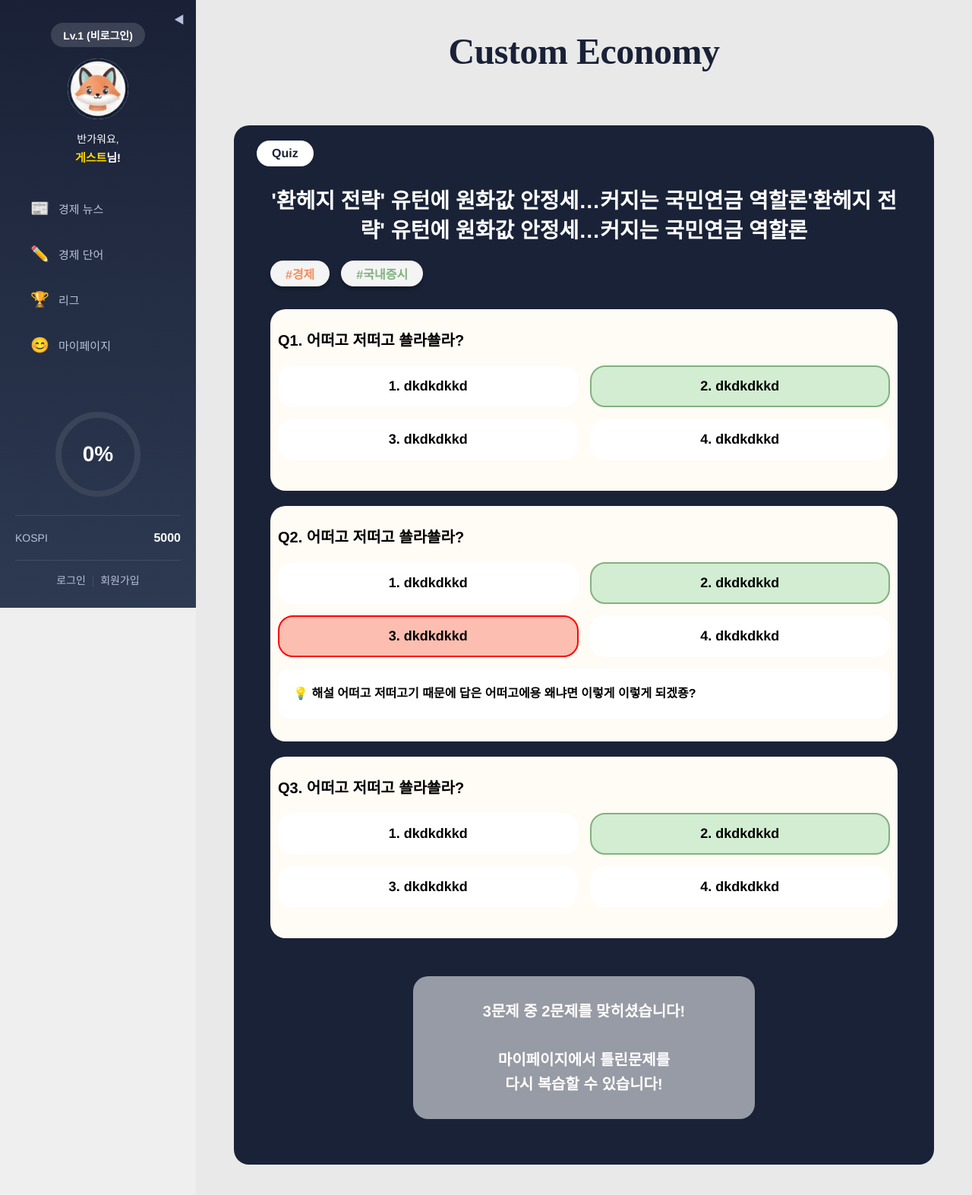
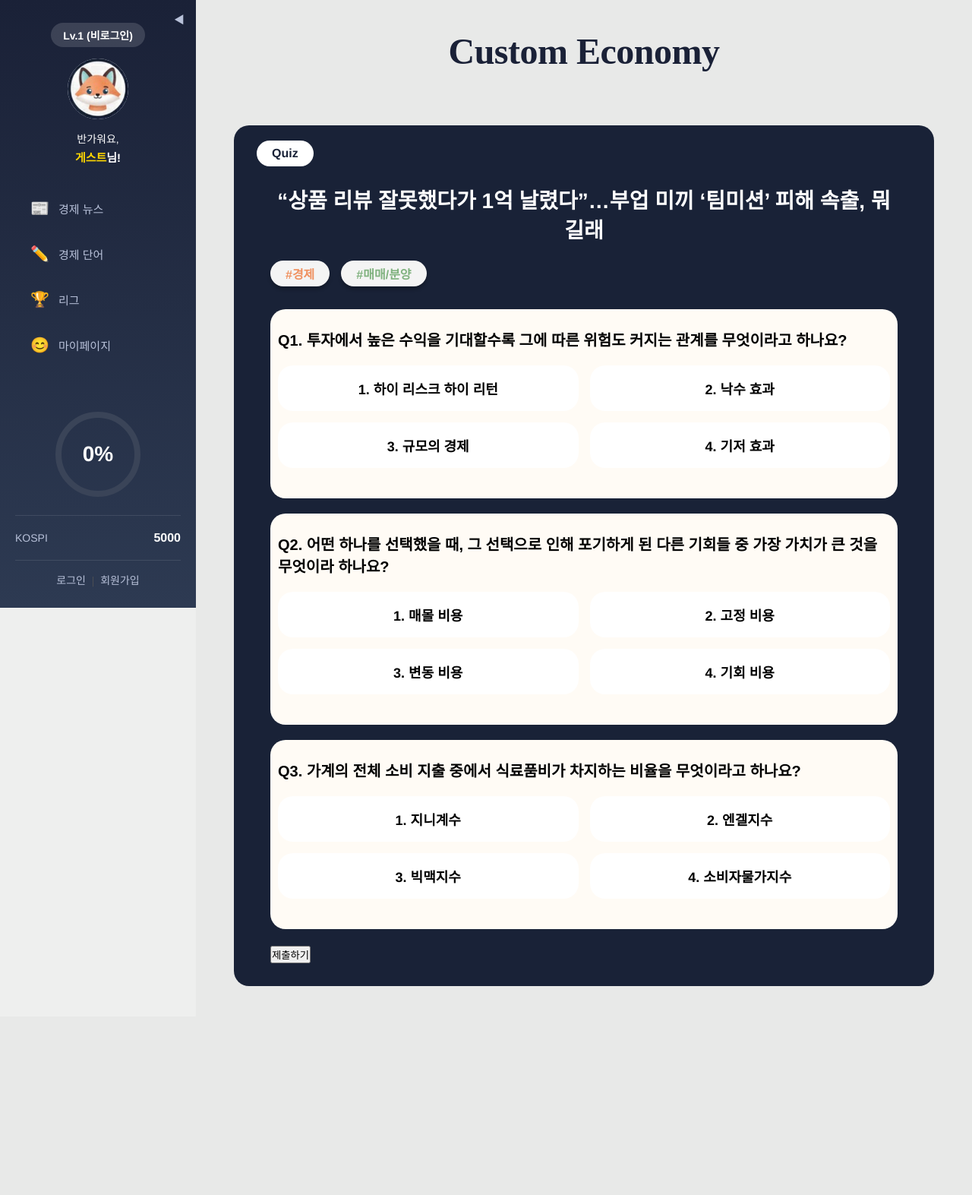
Before and after one commit to pirogramming/CustomEconomy, a Django app: page /api/quizzes/quiz/?article_id=1&level=1 in a window 1280 px wide. Shown: the whole page at 76% size. After the commit the page ends 1298 px from the top, so only its background shows below. Run offline with Django 5.2, Linux system fonts and the light colour scheme; data comes from the database, SQL or seed files in the repository; both versions use the stored data as it was after the commit; some web fonts are replaced.

Commit message:
feat: 생성된 퀴즈 프론트와 연결

```diff
--- a/quizzes/static/quiz.css
+++ b/quizzes/static/quiz.css
@@ -214,3 +214,28 @@ body {
     line-height: 1.6;
     margin: 0;
 }
+
+.answer-option:hover{
+    background-color: #fcbe9c;
+}
+/* 선택한 답(클릭된 보기) 강조 */
+.answer-option.selected {
+  border: 3px solid #14213E;   /* 짙은 남색 띠 */
+  border-radius: 12px;         /* 카드 느낌 유지 */
+  box-sizing: border-box;
+}
+
+/* 선택했을 때 살짝 떠 보이게(선택) */
+.answer-option.selected {
+  box-shadow: 0 0 0 2px rgba(20, 33, 62, 0.15);
+}
+
+.answer-option.correct {
+  border: 3px solid #2E7D32;
+  background: #e8f5e9;
+}
+
+.answer-option.wrong {
+  border: 3px solid #c62828;
+  background: #ffebee;
+}
--- /dev/null
+++ b/quizzes/static/quiz.js
@@ -0,0 +1,14 @@
+document.addEventListener("DOMContentLoaded", () => {
+  document.querySelectorAll(".answer-option").forEach((opt) => {
+    opt.addEventListener("click", () => {
+      const grid = opt.closest(".answers-grid");
+      if (!grid) return;
+
+      grid.querySelectorAll(".answer-option").forEach(o => o.classList.remove("selected"));
+      opt.classList.add("selected");
+
+      const radio = opt.querySelector('input[type="radio"]');
+      if (radio) radio.checked = true;
+    });
+  });
+});
--- a/quizzes/templates/quiz.html
+++ b/quizzes/templates/quiz.html
@@ -13,98 +13,58 @@
   </header>
 
   <div class="quiz-container">
-        <!-- Quiz 배지 -->
     <div class="quiz-badge">Quiz</div>
 
-        <!-- 기사 제목 -->
     <h2 class="quiz-article-title">
-            '환헤지 전략' 유턴에 원화값 안정세…커지는 국민연금 역할론'환헤지 전략' 유턴에 원화값 안정세…커지는 국민연금 역할론
+      {% if article %}{{ article.title }}{% else %}기초 퀴즈{% endif %}
     </h2>
 
-        <!-- 태그 섹션 -->
     <div class="tags-wrapper">
-            <div class="tag">
-                <span class="tag-text">#경제</span>
+      {% if article %}
+        <div class="tag"><span class="tag-text">#{{ article.category.name }}</span></div>
+        {% for tag in article.sub_category_names %}
+          <div class="tag tag-green"><span class="tag-text">#{{ tag }}</span></div>
+        {% endfor %}
+      {% endif %}
     </div>
-            <div class="tag tag-green">
-                <span class="tag-text">#국내증시</span>
+
+    <form method="post">
+      {% csrf_token %}
+
+      {# ⭐ 이게 핵심: 이번 문제 세트 유지용 #}
+      <input type="hidden" name="quiz_ids"
+             value="{% for q in quizzes %}{{ q.id }}{% if not forloop.last %},{% endif %}{% endfor %}">
+
+      {% if article %}
+        <input type="hidden" name="article_id" value="{{ article.id }}">
+        <input type="hidden" name="level" value="{{ level }}">
+      {% endif %}
+
+      {% for quiz in quizzes %}
+        <div class="question-card">
+          <div class="question-header">
+            <h3 class="question-number">Q{{ forloop.counter }}. {{ quiz.question }}</h3>
+          </div>
+
+          <div class="answers-grid">
+            {% for choice in quiz.choices.all %}
+              <label class="answer-option" style="cursor:pointer;">
+                <input type="radio"
+                       name="q_{{ quiz.id }}"
+                       value="{{ choice.id }}"
+                       required
+                       style="display:none;">
+                <span class="answer-text">{{ forloop.counter }}. {{ choice.choice_text }}</span>
+              </label>
+            {% endfor %}
           </div>
         </div>
+      {% endfor %}
 
-        <!-- 문제 1 - 정답 맞춤 -->
-        <div class="question-card">
-            <div class="question-header">
-                <h3 class="question-number">Q1. 어떠고 저떠고 쑐라쑐라?</h3>
-            </div>
-            <div class="answers-grid">
-                <div class="answer-option">
-                    <span class="answer-text">1. dkdkdkkd</span>
-                </div>
-                <div class="answer-option correct">
-                    <span class="answer-text">2. dkdkdkkd</span>
-                </div>
-                <div class="answer-option">
-                    <span class="answer-text">3. dkdkdkkd</span>
-                </div>
-                <div class="answer-option">
-                    <span class="answer-text">4. dkdkdkkd</span>
-                </div>
-            </div>
-        </div>
-
-        <!-- 문제 2 - 오답 (빨간색) + 해설 표시 -->
-        <div class="question-card with-explanation">
-            <div class="question-header">
-                <h3 class="question-number">Q2. 어떠고 저떠고 쑐라쑐라?</h3>
-            </div>
-            <div class="answers-grid">
-                <div class="answer-option">
-                    <span class="answer-text">1. dkdkdkkd</span>
-                </div>
-                <div class="answer-option correct">
-                    <span class="answer-text">2. dkdkdkkd</span>
-                </div>
-                <div class="answer-option wrong">
-                    <span class="answer-text">3. dkdkdkkd</span>
-                </div>
-                <div class="answer-option">
-                    <span class="answer-text">4. dkdkdkkd</span>
-                </div>
-            </div>
-            <div class="explanation-box">
-                <p class="explanation-text">
-                    💡 해설 어떠고 저떠고기 때문에 답은 어떠고에용 왜냐면 이렇게 이렇게 되겠죵?
-                </p>
-            </div>
-        </div>
-
-        <!-- 문제 3 - 정답 맞춤 -->
-        <div class="question-card">
-            <div class="question-header">
-                <h3 class="question-number">Q3. 어떠고 저떠고 쑐라쑐라?</h3>
-            </div>
-            <div class="answers-grid">
-                <div class="answer-option">
-                    <span class="answer-text">1. dkdkdkkd</span>
-                </div>
-                <div class="answer-option correct">
-                    <span class="answer-text">2. dkdkdkkd</span>
-                </div>
-                <div class="answer-option">
-                    <span class="answer-text">3. dkdkdkkd</span>
-                </div>
-                <div class="answer-option">
-                    <span class="answer-text">4. dkdkdkkd</span>
-                </div>
-            </div>
-        </div>
-
-        <!-- 결과 요약 박스 -->
-        <div class="result-summary">
-            <p class="result-text">
-                3문제 중 2문제를 맞히셨습니다!<br /><br />마이페이지에서 틀린문제를<br />다시 복습할 수 있습니다!
-            </p>
-        </div>
+      <button type="submit" class="submit-btn">제출하기</button>
+    </form>
   </div>
 </main>
+
+<script src="{% static 'quiz.js' %}"></script>
 {% endblock %}
--- a/quizzes/urls.py
+++ b/quizzes/urls.py
@@ -2,4 +2,5 @@ from django.urls import path
 from . import views
 urlpatterns = [
      path('quiz/', views.quiz_view, name='quiz'),
+
 ]
--- a/quizzes/views.py
+++ b/quizzes/views.py
@@ -1,8 +1,114 @@
-from django.shortcuts import render, HttpResponse
+# quizzes/views.py
+from django.shortcuts import render, get_object_or_404, redirect
+from django.utils import timezone
 
-def quiz_view(request) :
-	level = request.GET.get('level', 'AI_LV1')
-	context = {
-		'level': level
-	}
-	return render(request, 'quiz.html', context)
+from .models import Quiz, QuizChoice, QuizResult
+from articles.models import Article
+
+QUIZ_COUNT = 3  # 한 번에 보여줄 문제 수
+
+
+def quiz_view(request):
+    article_id = request.GET.get("article_id") if request.method == "GET" else request.POST.get("article_id")
+    level = request.GET.get("level") if request.method == "GET" else request.POST.get("level")
+    level = int(level or 1)
+
+    article = None
+    if article_id:
+        article = get_object_or_404(Article, id=article_id)
+
+    # -------------------------
+    # POST: 제출 처리 (⭐ quiz_ids로 동일 세트 유지)
+    # -------------------------
+    if request.method == "POST":
+        if not request.user.is_authenticated:
+            return redirect("login")  # 너희 로그인 url name
+
+        quiz_ids_str = request.POST.get("quiz_ids", "")
+        quiz_ids = [int(x) for x in quiz_ids_str.split(",") if x.strip().isdigit()]
+
+        quizzes_list = list(
+            Quiz.objects.filter(id__in=quiz_ids).prefetch_related("choices")
+        )
+        quiz_map = {q.id: q for q in quizzes_list}
+        quizzes = [quiz_map[qid] for qid in quiz_ids if qid in quiz_map]
+
+        if not quizzes:
+            return render(request, "quiz_empty.html", {"article": article, "level": level})
+
+        total = len(quizzes)
+        correct_count = 0
+        earned_total_score = 0
+        results = []
+
+        for quiz in quizzes:
+            picked_choice_id = request.POST.get(f"q_{quiz.id}")
+
+            if not picked_choice_id:
+                picked_choice = None
+                selected_answer_text = ""
+                is_correct = False
+                picked_choice_id_int = None
+            else:
+                picked_choice = QuizChoice.objects.filter(id=picked_choice_id, quiz=quiz).first()
+                selected_answer_text = picked_choice.choice_text if picked_choice else ""
+                is_correct = bool(picked_choice and picked_choice.is_correct)
+                picked_choice_id_int = int(picked_choice_id)
+
+            earned = 10 if is_correct else 0
+            if is_correct:
+                correct_count += 1
+            earned_total_score += earned
+
+            attempt_no = QuizResult.objects.filter(user=request.user, quiz=quiz).count() + 1
+
+            QuizResult.objects.create(
+                user=request.user,
+                quiz=quiz,
+                attempt_no=attempt_no,
+                selected_answer=selected_answer_text,
+                is_correct=is_correct,
+                earned_score=earned,
+                created_at=timezone.now(),
+            )
+
+            results.append({
+                "quiz": quiz,
+                "picked_choice_id": picked_choice_id_int,
+                "is_correct": is_correct,
+                "earned": earned,
+            })
+
+        return render(request, "quiz_result.html", {
+            "article": article,
+            "level": level,
+            "results": results,
+            "correct_count": correct_count,
+            "total": total,
+            "earned_total_score": earned_total_score,
+        })
+
+    # -------------------------
+    # GET: 문제 출제
+    # -------------------------
+    quizzes_qs = Quiz.objects.none()
+
+    if article:
+        quizzes_qs = Quiz.objects.filter(article=article, level=level, type="A")
+
+    if not quizzes_qs.exists():
+        if article:
+            quizzes_qs = Quiz.objects.filter(category=article.category, type="C")
+        else:
+            quizzes_qs = Quiz.objects.filter(type="C")
+
+    quizzes = list(quizzes_qs.prefetch_related("choices").order_by("?")[:QUIZ_COUNT])
+
+    if not quizzes:
+        return render(request, "quiz_empty.html", {"article": article, "level": level})
+
+    return render(request, "quiz.html", {
+        "article": article,
+        "level": level,
+        "quizzes": quizzes
+    })
```
Also changed, not shown: quizzes/templates/quiz_result.html (added, +64 -0 lines), db.sqlite3. Lines whose indentation alone changed are shown as unchanged.
